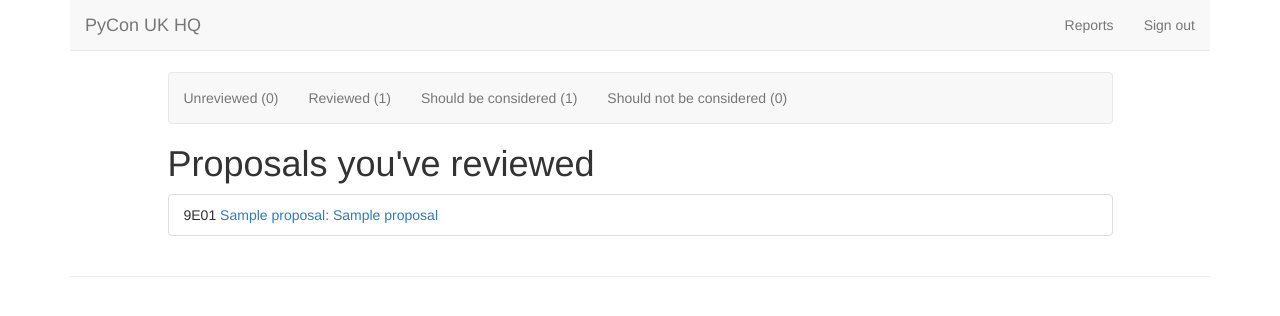
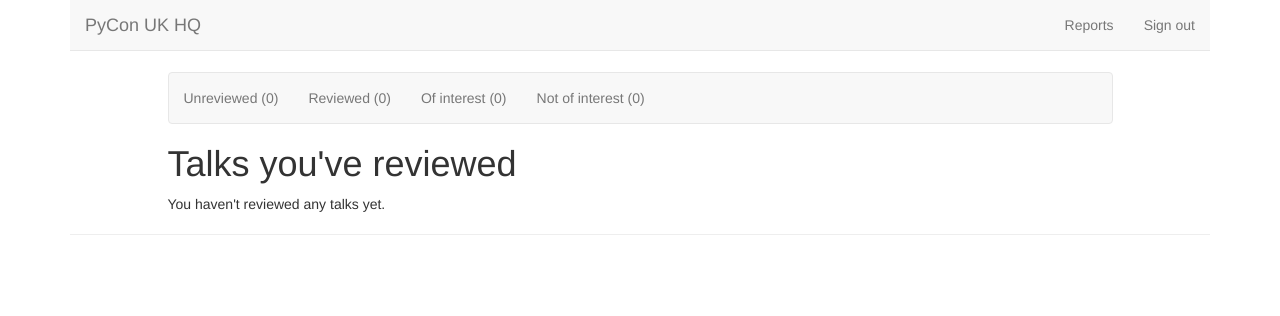
Before and after one commit to PyconUK/ironcage, a Django app: page /cfp/voting/reviewed/ in a window 1280 px wide. Shown: the top 316 px of the page. Run offline with Django 3.2, Linux system fonts and the light colour scheme; a user stored in the database is signed in; tables that the repository leaves empty hold one stand-in row (values such as "Sample post"); some libraries are stand-ins or nearby versions.

Commit message:
Allow users to indicate whether they're interested in talks

```diff
--- a/cfp/models.py
+++ b/cfp/models.py
@@ -1,5 +1,6 @@
 from django.conf import settings
 from django.db import models
+from django.db.models import Q
 from django.shortcuts import get_object_or_404
 from django.urls import reverse
 
@@ -46,17 +47,20 @@ class Proposal(models.Model):
             id = self.model.id_scrambler.backward(proposal_id)
             return get_object_or_404(self.model, pk=id)
 
+        def accepted_talks(self):
+            return self.filter(Q(session_type='talk') & Q(state='accepted'))
+
         def reviewed_by_user(self, user):
-            return self.filter(vote__user=user).order_by('id')
+            return self.accepted_talks().filter(vote__user=user).order_by('id')
 
         def unreviewed_by_user(self, user):
-            return self.exclude(vote__user=user).order_by('id')
+            return self.accepted_talks().exclude(vote__user=user).order_by('id')
 
         def of_interest_to_user(self, user):
-            return self.filter(vote__user=user, vote__is_interested=True).order_by('id')
+            return self.accepted_talks().filter(vote__user=user, vote__is_interested=True).order_by('id')
 
         def not_of_interest_to_user(self, user):
-            return self.filter(vote__user=user, vote__is_interested=False).order_by('id')
+            return self.accepted_talks().filter(vote__user=user, vote__is_interested=False).order_by('id')
 
         def get_random_unreviewed_by_user(self, user):
             return self.unreviewed_by_user(user).order_by('?').first()
--- a/cfp/templates/cfp/voting/_voting_nav.html
+++ b/cfp/templates/cfp/voting/_voting_nav.html
@@ -2,8 +2,8 @@
   <ul class="nav navbar-nav">
     <li><a href="{% url 'cfp:voting_unreviewed_proposals' %}">Unreviewed ({{ num_unreviewed }})</a></li>
     <li><a href="{% url 'cfp:voting_reviewed_proposals' %}">Reviewed ({{ num_reviewed }})</a></li>
-    <li><a href="{% url 'cfp:voting_proposals_of_interest' %}">Should be considered ({{ num_of_interest }})</a></li>
-    <li><a href="{% url 'cfp:voting_proposals_not_of_interest' %}">Should not be considered ({{ num_not_of_interest }})</a></li>
+    <li><a href="{% url 'cfp:voting_proposals_of_interest' %}">Of interest ({{ num_of_interest }})</a></li>
+    <li><a href="{% url 'cfp:voting_proposals_not_of_interest' %}">Not of interest ({{ num_not_of_interest }})</a></li>
     {% if num_unreviewed > 0 %}
     <li><a href="{% url 'cfp:voting_index' %}">Give me something to review!</a></li>
     {% endif %}
--- a/cfp/views.py
+++ b/cfp/views.py
@@ -3,7 +3,7 @@ from datetime import datetime, timezone
 from django_slack import slack_message
 
 from django.conf import settings
-from django.contrib.auth.decorators import login_required, permission_required
+from django.contrib.auth.decorators import login_required, user_passes_test
 from django.contrib import messages
 from django.shortcuts import redirect, render
 from django.views.decorators.http import require_POST
@@ -127,21 +127,26 @@ def proposal_delete(request, proposal_id):
     return redirect('index')
 
 
-@permission_required('cfp.review_proposal')
+def user_has_ticket(user):
+    return user.is_authenticated and user.get_ticket()
+
+
+@user_passes_test(user_has_ticket)
 def voting_index(request):
     proposal = Proposal.objects.get_random_unreviewed_by_user(request.user)
     if proposal is None:
+        messages.success(request, "You've reviewed all the talks, thank you!")
         return redirect('cfp:voting_reviewed_proposals')
     else:
         return redirect('cfp:voting_proposal', proposal_id=proposal.proposal_id)
 
 
-@permission_required('cfp.review_proposal')
+@user_passes_test(user_has_ticket)
 def voting_reviewed_proposals(request):
     context = {
         'proposals': Proposal.objects.reviewed_by_user(request.user),
-        'title': "Proposals you've reviewed",
-        'empty_message': "You haven't reviewed any proposals yet.",
+        'title': "Talks you've reviewed",
+        'empty_message': "You haven't reviewed any talks yet.",
     }
 
     context.update(_voting_stats(request.user))
@@ -149,12 +154,12 @@ def voting_reviewed_proposals(request):
     return render(request, 'cfp/voting/proposals.html', context)
 
 
-@permission_required('cfp.review_proposal')
+@user_passes_test(user_has_ticket)
 def voting_unreviewed_proposals(request):
     context = {
         'proposals': Proposal.objects.unreviewed_by_user(request.user),
-        'title': "Proposals you've not reviewed",
-        'empty_message': "You've reviewed all the proposals!",
+        'title': "Talks you've not reviewed",
+        'empty_message': "You've reviewed all the talks!",
     }
 
     context.update(_voting_stats(request.user))
@@ -162,12 +167,12 @@ def voting_unreviewed_proposals(request):
     return render(request, 'cfp/voting/proposals.html', context)
 
 
-@permission_required('cfp.review_proposal')
+@user_passes_test(user_has_ticket)
 def voting_proposals_of_interest(request):
     context = {
         'proposals': Proposal.objects.of_interest_to_user(request.user),
-        'title': "Proposals you think should be considered",
-        'empty_message': "You've not indicated that any proposals should be considered.",
+        'title': "Talks you're interested in attending",
+        'empty_message': "You've not indicated that you're interested in any talks.",
     }
 
     context.update(_voting_stats(request.user))
@@ -175,12 +180,12 @@ def voting_proposals_of_interest(request):
     return render(request, 'cfp/voting/proposals.html', context)
 
 
-@permission_required('cfp.review_proposal')
+@user_passes_test(user_has_ticket)
 def voting_proposals_not_of_interest(request):
     context = {
         'proposals': Proposal.objects.not_of_interest_to_user(request.user),
-        'title': "Proposals you don't think should be considered",
-        'empty_message': "You've not indicated that any proposals shouldn't be considered.",
+        'title': "Talks you're not interested in attending",
+        'empty_message': "You've not indicated that you're not interested in any talks.",
     }
 
     context.update(_voting_stats(request.user))
@@ -188,7 +193,7 @@ def voting_proposals_not_of_interest(request):
     return render(request, 'cfp/voting/proposals.html', context)
 
 
-@permission_required('cfp.review_proposal')
+@user_passes_test(user_has_ticket)
 def voting_proposal(request, proposal_id):
     proposal = Proposal.objects.get_by_proposal_id_or_404(proposal_id)
 
```
Also changed, not shown: cfp/templates/cfp/voting/proposal.html (+10 -1 lines), cfp/tests/factories.py (+3 -2 lines), cfp/tests/test_voting.py (+3 -0 lines).
